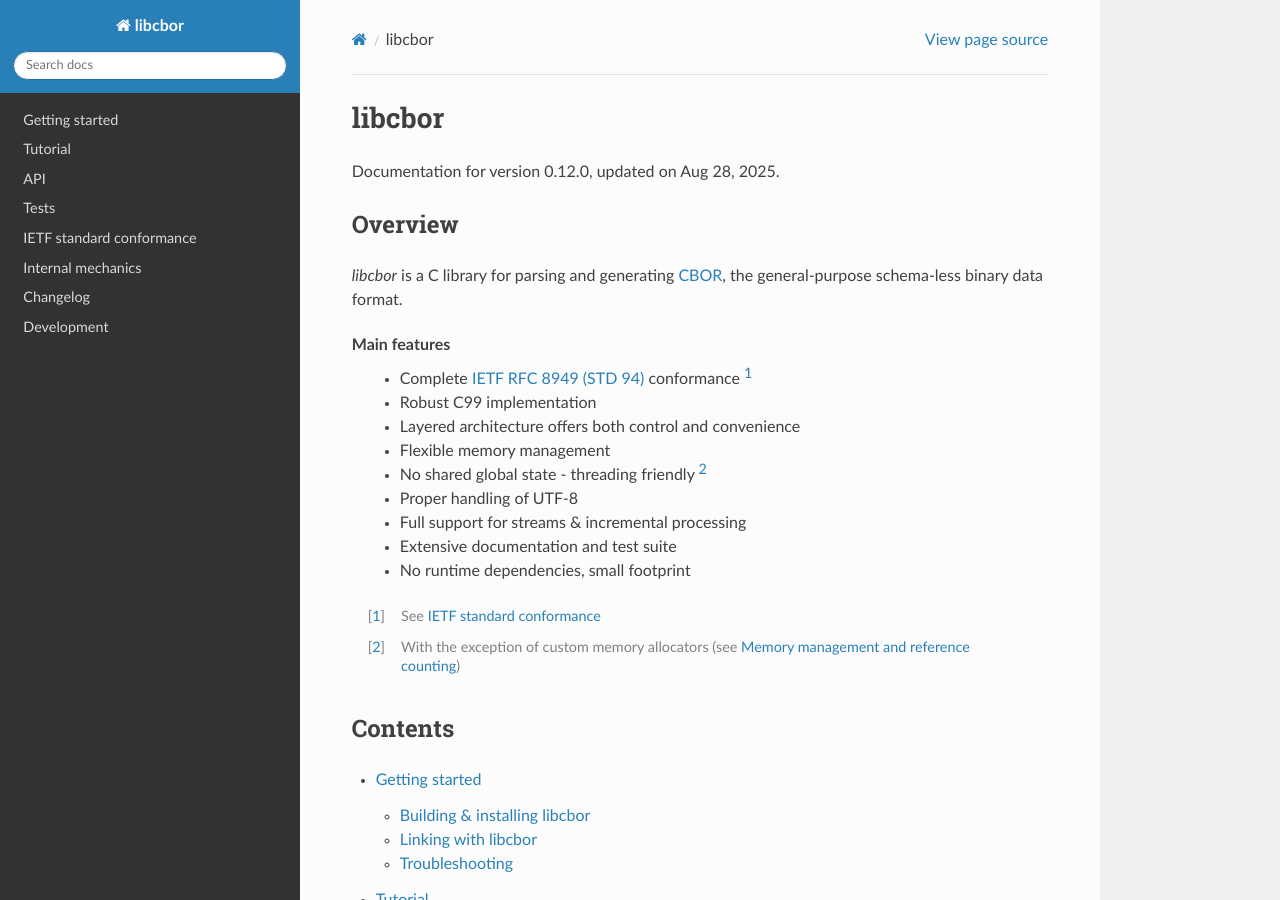
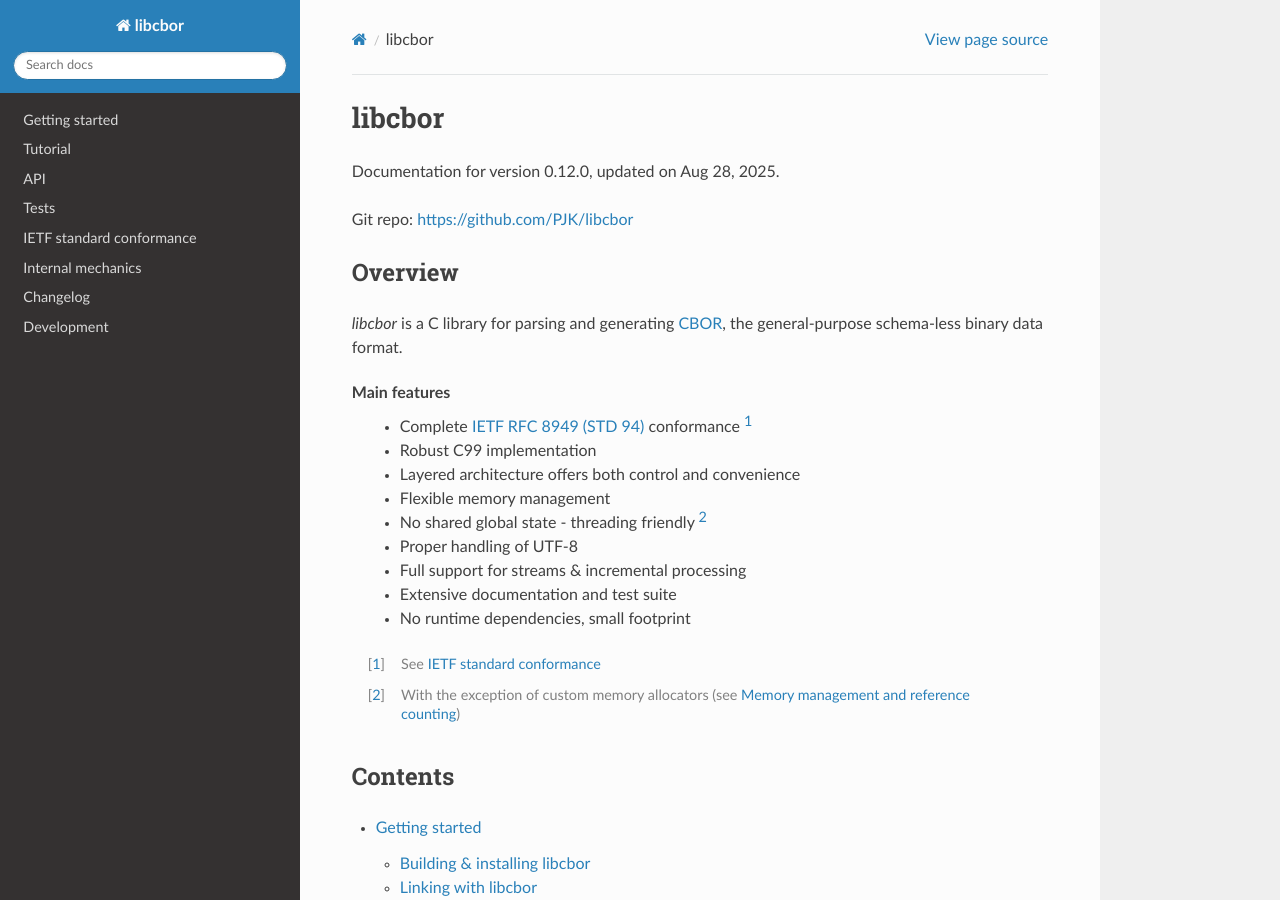
Before and after one commit to PJK/libcbor, a Sphinx documentation site: the page built from doc/source/index.rst, in a window 1280 px wide and 900 px high. Built offline with Sphinx 7.4.7 and the Read the Docs theme 3.1.0, drawn with Linux system fonts in a browser that asks for light colours.

Commit message:
Add gh link to docs  (#374)
* Remove deprecated CBOR_CUSTOM_ALLOC on cirrus

* Document https://github.com/PJK/libcbor/issues/372

* Add gh link to docs

```diff
--- a/doc/source/index.rst
+++ b/doc/source/index.rst
@@ -2,6 +2,8 @@ libcbor
 ===================================
 
 Documentation for version |release|, updated on |today|.
+
+Git repo: https://github.com/PJK/libcbor
 
 Overview
 --------
```
